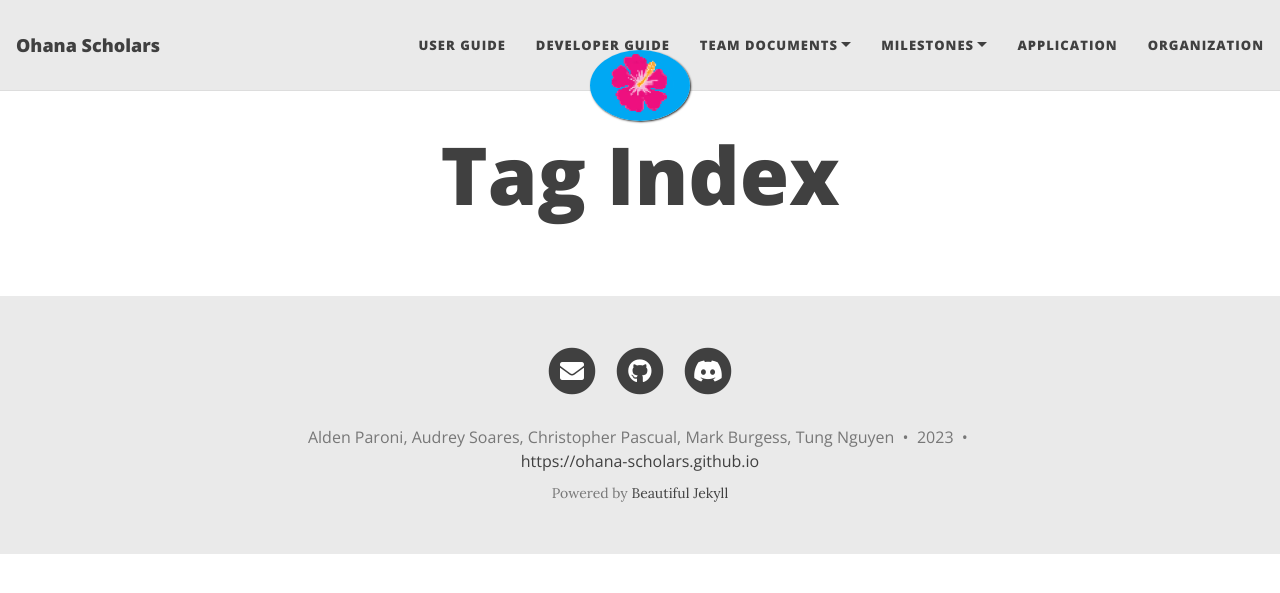
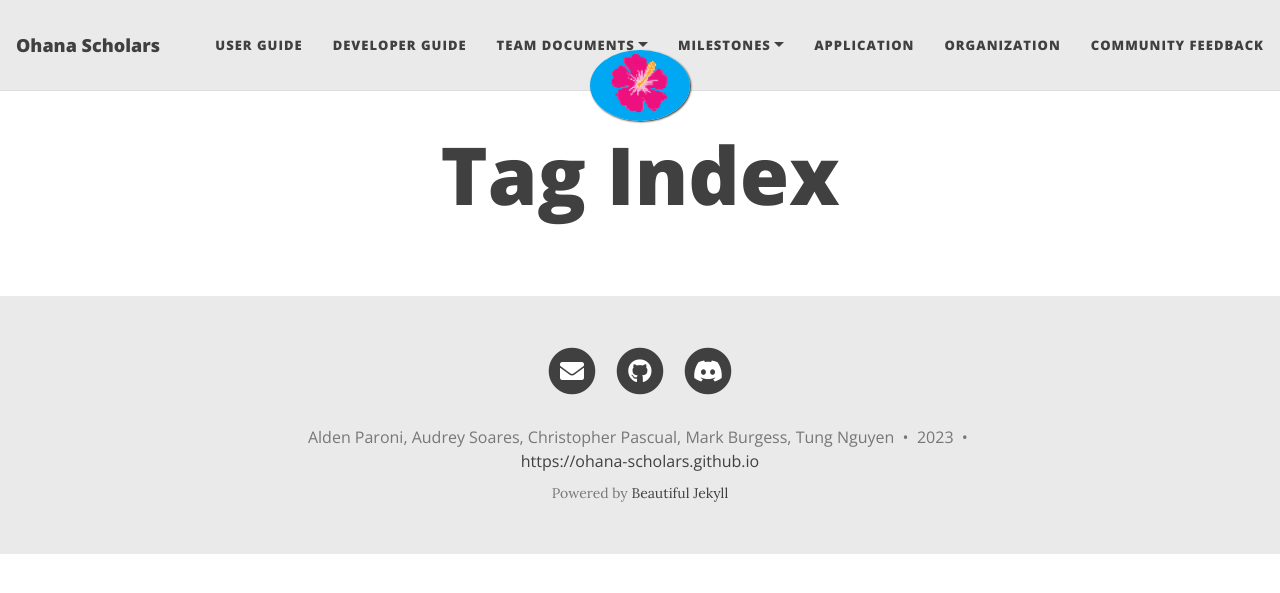
Before and after one commit to ohana-scholars/ohana-scholars.github.io, a Jekyll site: the page built from tags.html, in a window 1280 px wide. Shown: the top 593 px of the page. Built offline with Jekyll 4.4.1, drawn with Linux system fonts in a browser that asks for light colours; nearby versions of some CDN libraries.

Commit message:
Add community feedback to the navbar

```diff
--- a/_config.yml
+++ b/_config.yml
@@ -32,6 +32,7 @@ navbar-links:
     - Milestone 3: "https://github.com/orgs/ohana-scholars/projects/12"
   Application: "https://ohanascholars.org/"
   Organization: "https://github.com/ohana-scholars"
+  Community Feedback: "community-feedback"
 
 ################
 # --- Logo --- #
```
